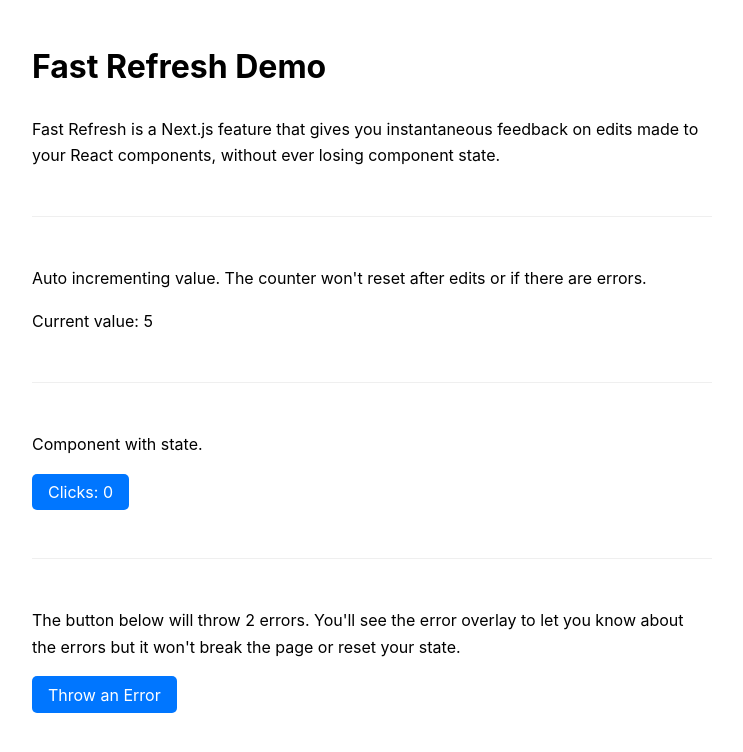
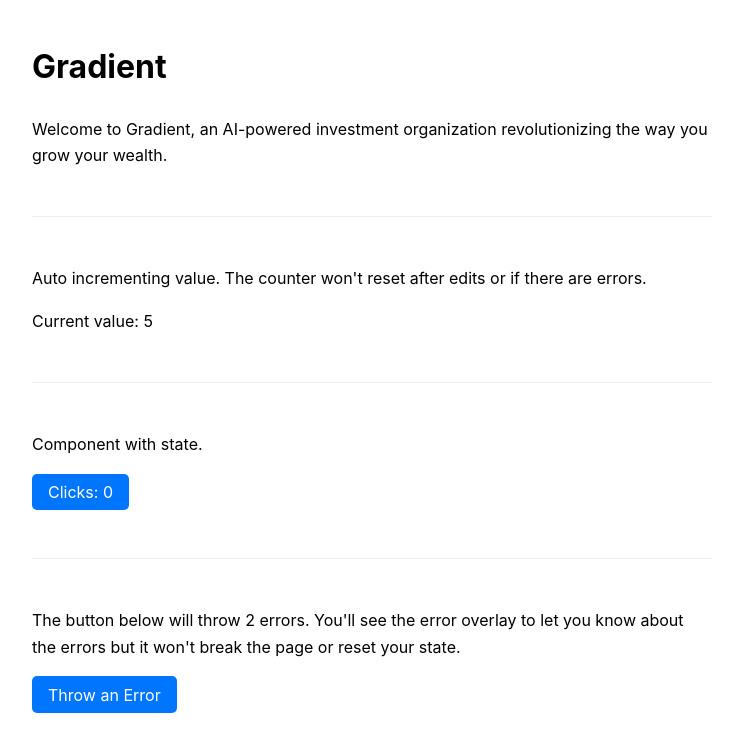
Before and after one commit to andrewcantos/gra.dient.ai, a Next.js app: page / in a window 1280 px wide. Shown: the top 752 px of the page, without its empty margins (268-1011 px from the left). Built offline with nearby package versions, Linux system fonts and the light colour scheme.

Commit message:
first ai agent edit, cleanup homepage

```diff
--- a/pages/index.js
+++ b/pages/index.js
@@ -28,11 +28,9 @@
 
   return (
     <main className={styles.main}>
-      <h1>Fast Refresh Demo</h1>
+      <h1>Gradient</h1>
       <p>
-        Fast Refresh is a Next.js feature that gives you instantaneous feedback
-        on edits made to your React components, without ever losing component
-        state.
+        Welcome to Gradient, an AI-powered investment organization revolutionizing the way you grow your wealth.
       </p>
       <hr className={styles.hr} />
       <div>
```
